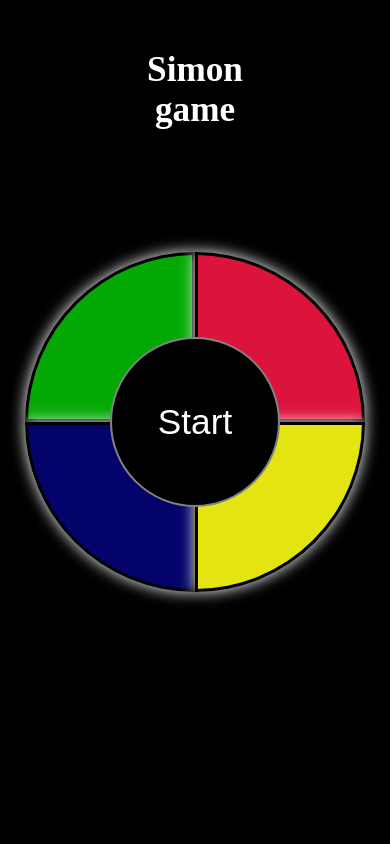
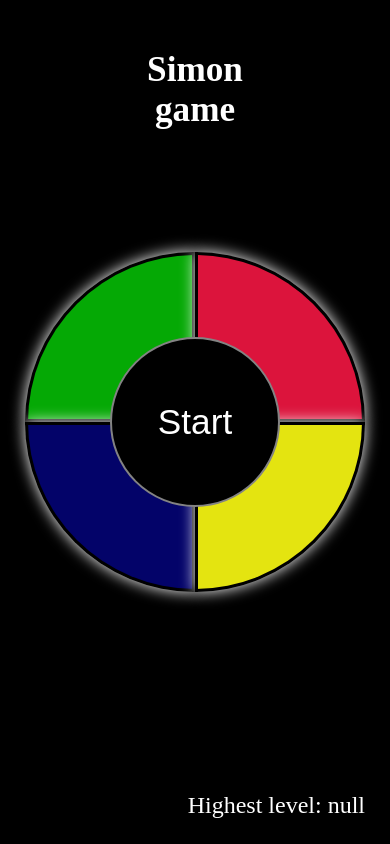
Before and after one commit to eli2023777/Simon-game, a plain HTML site: page index.html in a window 390 px wide. Drawn offline with Linux system fonts and the light colour scheme.

Commit message:
adding localstorage

```diff
--- a/index.html
+++ b/index.html
@@ -20,6 +20,8 @@
         </div>
         <input type="button" id="btnLoad" value="Start">
         <div id="output"></div>
+        <div id="level"></div>
+        <div id="highestLevel"></div>
     </div>
 
 
--- a/script.js
+++ b/script.js
@@ -1,6 +1,8 @@
+const level = document.getElementById('level');
+const highestLevel = document.getElementById('highestLevel');
+
 let arrRound = []; // Array round
 let gameCounter; // Game counter
-let userCounter; // User counter
 
 // Colors
 const green = document.getElementById('green');
@@ -19,9 +21,11 @@ const output = document.getElementById('output');
 // Function (A) אתחול ואיפוס
 // This function does NOT start the game, you need to press a button to start the game
 function initGame() {
-    userInputArr = [];
-    userCounter = 0; // איפוס משתנים
-    arrRound = []; // איפוס המערך
+    highestLevel.innerHTML = `Highest level: ${localStorage.getItem('highestLevel')}`;
+    userInputArr = []; // User input array
+    userCounter = 0; // User counter
+    arrRound = []; // Array round
+    startBtn.value = 'Start';
     console.log('Game initiated...');
 }
 
@@ -203,12 +207,17 @@ function endTurn(userInputArr, arrRound) {
         setTimeout(() => {
             startBtn.value = 'Start';
             userCounter++;
+            level.innerHTML = `Level: ${userCounter}`;
             round();
         }, 1000);
 
 
     } else {
         output.innerHTML = `Game over! Your score: ${userCounter}.`;
+        startBtn.value = 'Try again';
+        if (userCounter > localStorage.getItem('highestLevel')) {
+            localStorage.setItem('highestLevel', userCounter);
+        }
         new Audio("game-over-sound-effect.wav").play();
         initGame();
     }
--- a/style.css
+++ b/style.css
@@ -99,6 +99,23 @@ h1 {
     font-size: 2.5rem;
 }
 
+#level {
+    position: absolute;
+    bottom: 35px;
+    left: 25px;
+    color: #fff;
+    font-size: 2rem;
+
+}
+
+#highestLevel {
+    position: absolute;
+    bottom: 25px;
+    right: 25px;
+    color: #fff;
+    font-size: 2rem;
+}
+
 
 @media screen and (max-width: 768px) {
     h1 {
@@ -112,4 +129,8 @@ h1 {
         font-size: 2rem;
     }
 
+    #level,
+    #highestLevel {
+        font-size: 1.5rem;
+    }
 }
```
